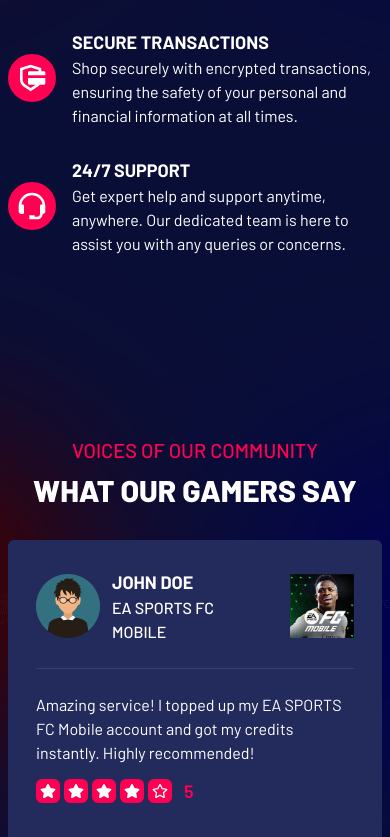
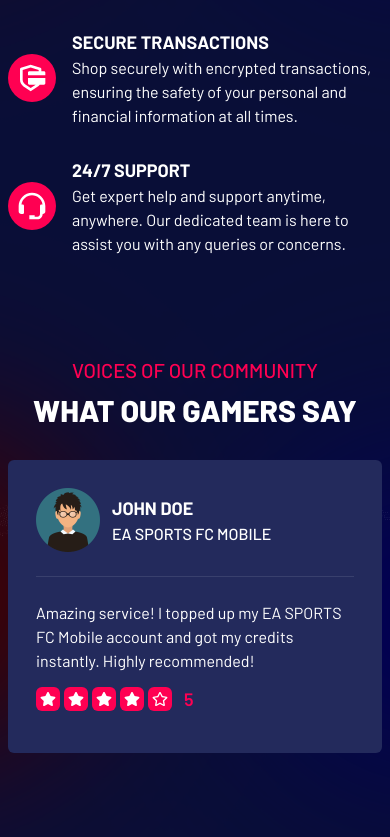
Before and after one commit to mahmudulturan/gamers-paradise-frontend, a Next.js app: page / in a window 390 px wide. Shown: the part 3190-4027 px from the top of the page. Built offline with nearby package versions, Linux system fonts and the light colour scheme.

Commit message:
fix: testimonials responsiveness

```diff
--- a/src/app/(root)/components/Home/Testimonials/TestimonialCard.tsx
+++ b/src/app/(root)/components/Home/Testimonials/TestimonialCard.tsx
@@ -14,7 +14,7 @@
                         <p className='uppercase font-medium text-base'>{testimonial.gameName}</p>
                     </div>
                 </div>
-                <Image className='w-16' src={testimonial.gameLogo} alt={`logo of ${testimonial.gameName}`} />
+                <Image className='w-16 hidden md:block' src={testimonial.gameLogo} alt={`logo of ${testimonial.gameName}`} />
             </div>
             <hr className='my-6 border-[#FFFFFF1A]' />
             <div>
--- a/src/app/(root)/components/Home/WhoWeAre/WhoWeAre.tsx
+++ b/src/app/(root)/components/Home/WhoWeAre/WhoWeAre.tsx
@@ -30,7 +30,7 @@
 
 
     return (
-        <div className='wrapper flex flex-col md:flex-row justify-center gap-10 my-20'>
+        <div className='wrapper flex flex-col md:flex-row justify-center gap-10 mt-20'>
             {/* who we are image part */}
             <div className='flex-1'>
                 <Image src={wwaImage} className='' alt='Image of who we are section' />
```
